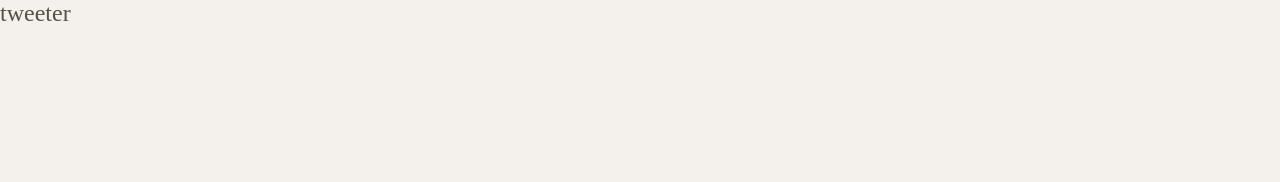
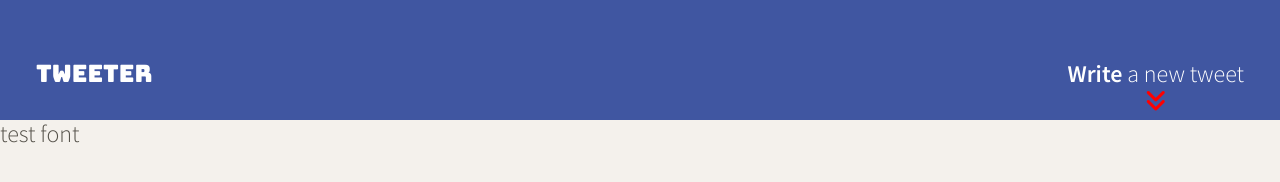
Before and after one commit to vvalentinv/myTweeter, a website: page public/index.html in a window 1280 px wide. Drawn offline with nearby package versions, Linux system fonts and the light colour scheme.

Commit message:
Initial nav setup

```diff
--- a/public/index.html
+++ b/public/index.html
@@ -4,11 +4,18 @@
     <!-- Meta Information -->
     <title>Tweeter - Home Page</title>
 
+     <!-- fonts -->
+    <link rel="preconnect" href="https://fonts.googleapis.com">
+    <link rel="preconnect" href="https://fonts.gstatic.com" crossorigin>
+    <link href="https://fonts.googleapis.com/css2?family=Bungee&family=Source+Sans+Pro:wght@300;600&display=swap" rel="stylesheet">
+    <link rel="stylesheet" href="https://cdnjs.cloudflare.com/ajax/libs/font-awesome/6.0.0-beta3/css/all.min.css"/>
+
     <!-- External CSS -->
     <link rel="stylesheet" href="https://cdnjs.cloudflare.com/ajax/libs/normalize/8.0.1/normalize.min.css" type="text/css" />
 
     <!-- App CSS -->
     <link rel="stylesheet" href="/styles/layout.css" type="text/css" />
+    <link rel="stylesheet" href="/styles/nav.css" type="text/css" />
 
     <!-- External JS -->
     <script src="https://ajax.googleapis.com/ajax/libs/jquery/3.4.1/jquery.min.js"></script>
@@ -19,9 +26,14 @@
 
   <body>
     <!-- Top nav bar (fixed) -->
-    <nav>
-      <span>tweeter</span>
+    <nav class="container">
+      <span id="logo">Tweeter</span>
+      <p class="nav-p">
+        <span><strong>Write</strong> a new tweet </span>
+        <i class="fas fa-angle-double-down"></i>
+      </p>
     </nav>
+    <div>test font</div>
 
     <!-- Page-specific (main) content here -->
     <main class="container"></main>
--- a/public/styles/layout.css
+++ b/public/styles/layout.css
@@ -18,6 +18,12 @@
   color: #545149;
   background-color: #f4f1ec;
   font-size: 24px;
+  font-family: source;
+  font-family: 'Source Sans Pro', Fallback, sans-serif;
+}
+
+#logo {
+  font-family: 'Bungee', Fallback, sans-serif;
 }
 
 /*
--- /dev/null
+++ b/public/styles/nav.css
@@ -0,0 +1,39 @@
+nav {
+  height: 120px;
+  width: 100vw;
+  color: #FFFFFF;
+  background-color: #4056A1;
+  font-size: 24px;
+  font-family: source;
+  font-family: 'Source Sans Pro', Fallback, sans-serif;
+  align-items: flex-end;
+  padding-top: 1.5em;
+
+}
+
+#logo {
+
+  font-family: source;
+  font-family: 'Bungee', Fallback, sans-serif;
+  margin-left: 1.5em;
+}
+
+.container {
+  display: flex;
+  justify-content: space-between;
+  align-items: baseline;
+}
+
+.fas {
+  size: 1em;
+  color:red;
+}
+
+.nav-p {
+  display: flex;
+  flex-direction: column;
+  justify-content: space-between;
+  height: 50px;
+  margin-right: 1.5em;
+  align-items: center;
+}
```
Also changed, not shown: server/data-files/initial-tweets.json (+5 -5 lines), 1 other file.
